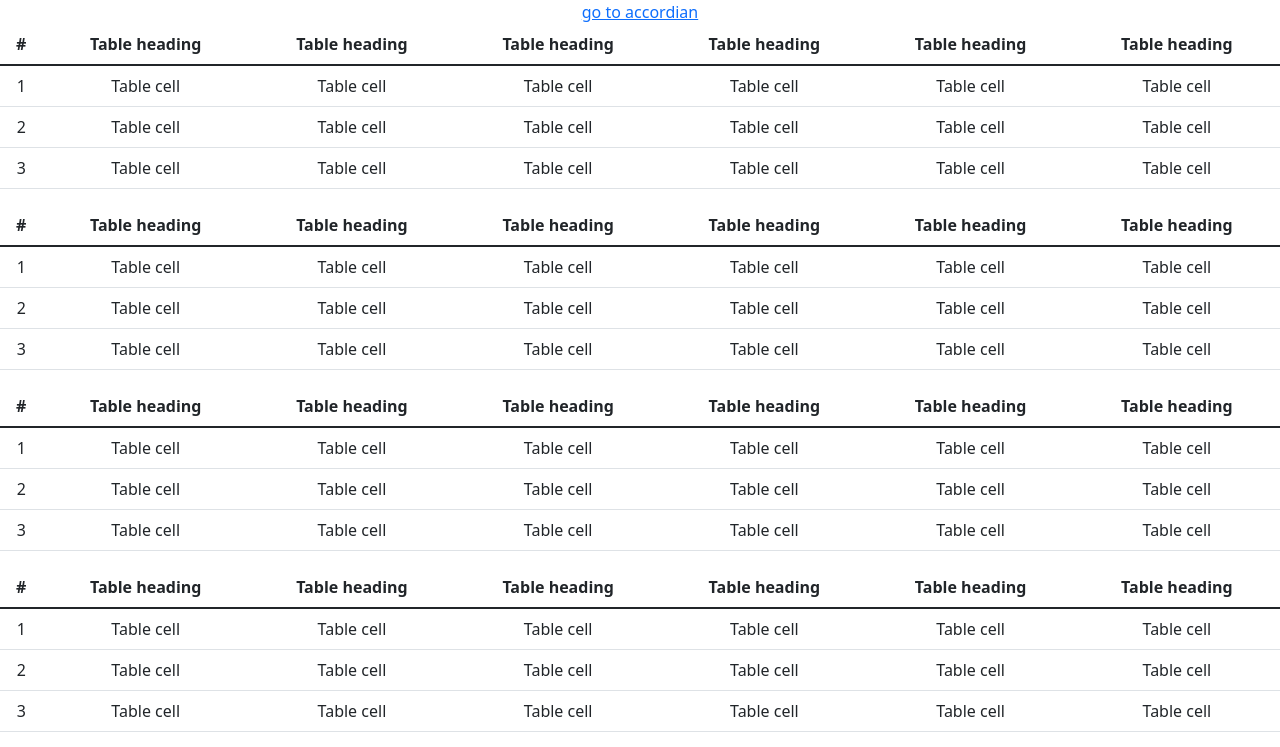
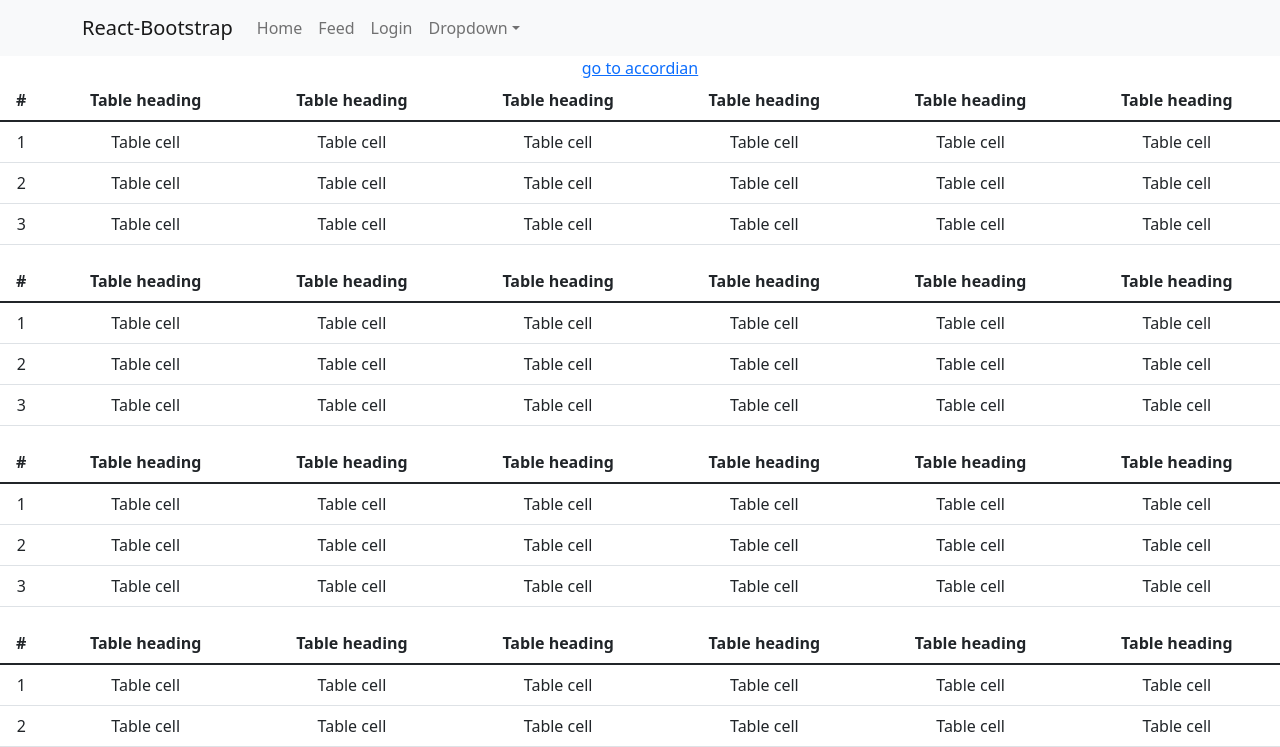
Before and after one commit to cheongb002/Neighbourli, a React (Create React App) app: page /feed in a window 1280 px wide. Shown: the top 747 px of the page. Built offline with nearby package versions, Linux system fonts and the light colour scheme.

Commit message:
Added navbar to all pages

```diff
--- a/src/pages/feed.jsx
+++ b/src/pages/feed.jsx
@@ -1,10 +1,32 @@
 import {Accordion, Table} from 'react-bootstrap';
-
+import { Figure } from "react-bootstrap";
+import {Navbar, Container, NavDropdown, Nav} from "react-bootstrap";
 
 export default function Feed() {
   return (
     <div className="App">
         {/* <Link to="/"> go to login page</Link> */}
+        <Navbar bg="light" expand="lg">
+        <Container>
+            <Navbar.Brand href="#home">React-Bootstrap</Navbar.Brand>
+            <Navbar.Toggle aria-controls="basic-navbar-nav" />
+            <Navbar.Collapse id="basic-navbar-nav">
+            <Nav className="me-auto">
+                <Nav.Link href="/home">Home</Nav.Link>
+                <Nav.Link href="/feed">Feed</Nav.Link>
+                <Nav.Link href="/">Login</Nav.Link>
+
+                <NavDropdown title="Dropdown" id="basic-nav-dropdown">
+                <NavDropdown.Item href="#action/3.1">Action</NavDropdown.Item>
+                <NavDropdown.Item href="#action/3.2">Another action</NavDropdown.Item>
+                <NavDropdown.Item href="#action/3.3">Something</NavDropdown.Item>
+                <NavDropdown.Divider />
+                <NavDropdown.Item href="#action/3.4">Separated link</NavDropdown.Item>
+                </NavDropdown>
+            </Nav>
+            </Navbar.Collapse>
+        </Container>
+        </Navbar>
         <a href="#accordian"> go to accordian </a>
         <div>
             <Table responsive="sm">
--- a/src/pages/homepage.jsx
+++ b/src/pages/homepage.jsx
@@ -21,6 +21,7 @@
                 <Nav.Link href="/home">Home</Nav.Link>
                 <Nav.Link href="/feed">Feed</Nav.Link>
                 <Nav.Link href="/">Login</Nav.Link>
+
                 <NavDropdown title="Dropdown" id="basic-nav-dropdown">
                 <NavDropdown.Item href="#action/3.1">Action</NavDropdown.Item>
                 <NavDropdown.Item href="#action/3.2">Another action</NavDropdown.Item>
--- a/src/pages/login_landing.jsx
+++ b/src/pages/login_landing.jsx
@@ -1,4 +1,6 @@
 import { Button, Form } from "react-bootstrap";
+import { Figure } from "react-bootstrap";
+import {Navbar, Container, NavDropdown, Nav} from "react-bootstrap";
 
 function Login() {
   const handleSubmit = (event) => {
@@ -11,6 +13,28 @@
   return (
     <div className="App">
       {localStorage.getItem("whateverIWant")}
+
+      <Navbar bg="light" expand="lg">
+        <Container>
+            <Navbar.Brand href="#home">React-Bootstrap</Navbar.Brand>
+            <Navbar.Toggle aria-controls="basic-navbar-nav" />
+            <Navbar.Collapse id="basic-navbar-nav">
+            <Nav className="me-auto">
+                <Nav.Link href="/home">Home</Nav.Link>
+                <Nav.Link href="/feed">Feed</Nav.Link>
+                <Nav.Link href="/">Login</Nav.Link>
+
+                <NavDropdown title="Dropdown" id="basic-nav-dropdown">
+                <NavDropdown.Item href="#action/3.1">Action</NavDropdown.Item>
+                <NavDropdown.Item href="#action/3.2">Another action</NavDropdown.Item>
+                <NavDropdown.Item href="#action/3.3">Something</NavDropdown.Item>
+                <NavDropdown.Divider />
+                <NavDropdown.Item href="#action/3.4">Separated link</NavDropdown.Item>
+                </NavDropdown>
+            </Nav>
+            </Navbar.Collapse>
+        </Container>
+        </Navbar>
       <Form>
         <Form.Group className="mb-3" controlId="formBasicEmail">
           <Form.Label>Email address</Form.Label>
```
